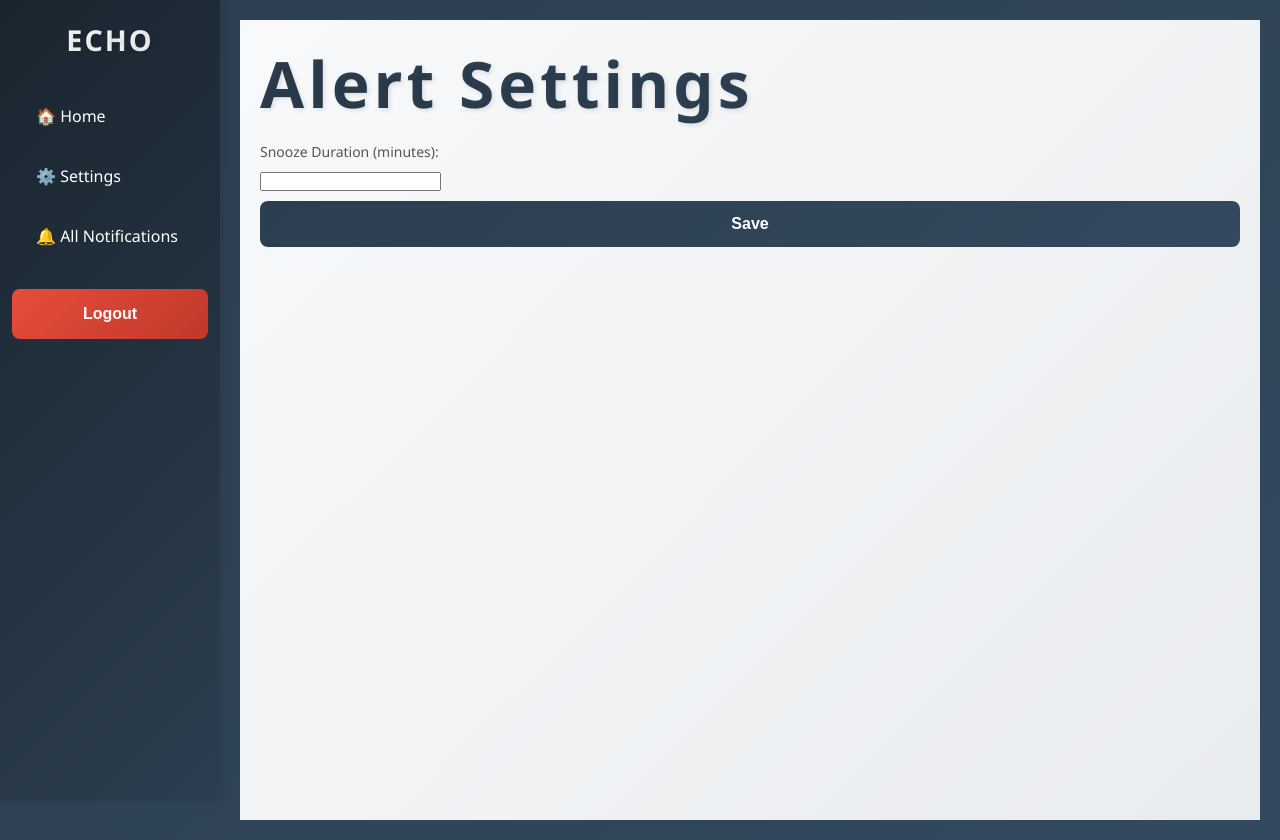
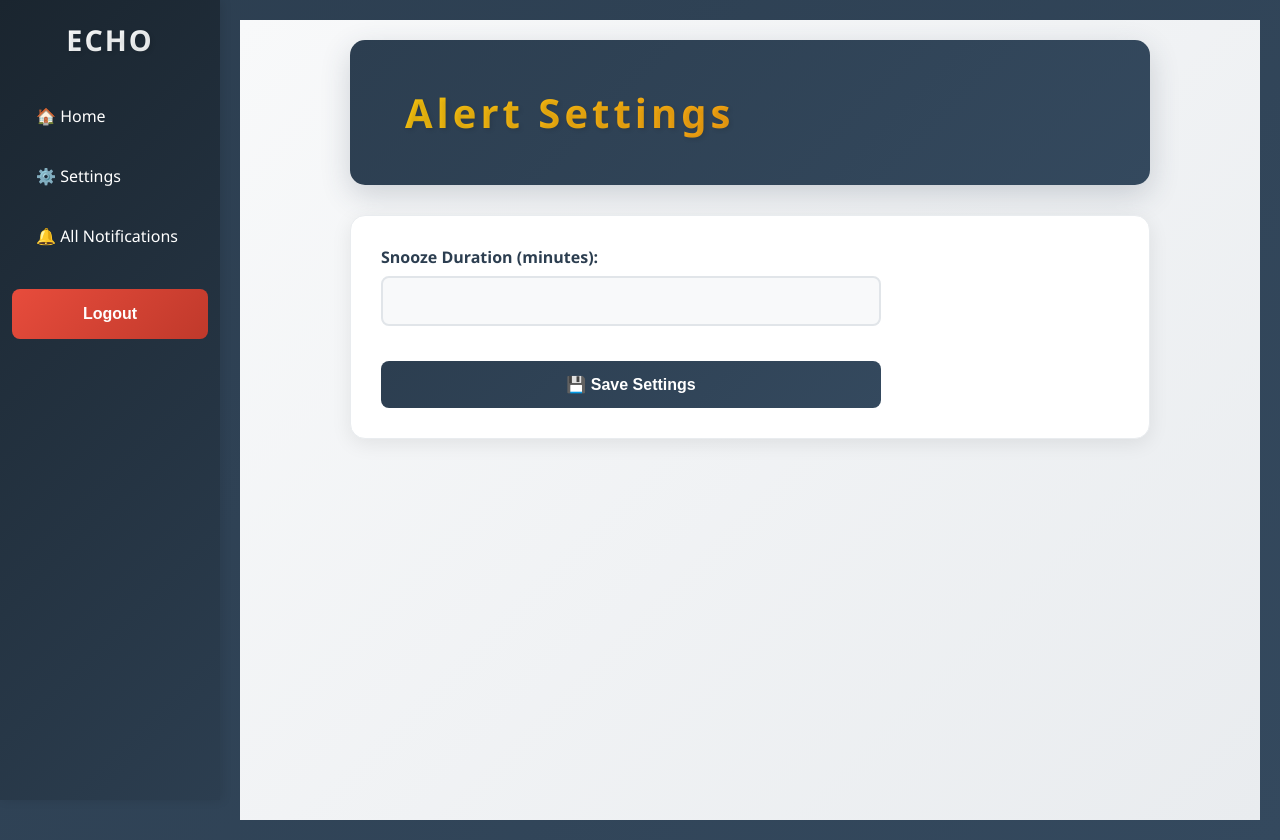
Before and after one commit to Anjana2002/Echo_Alerting_and_Notifictaion, a Django app: template echo/users/templates/settings.html in a window 1280 px wide. Run offline with Django 3.2, Linux system fonts and the light colour scheme; the template is opened without the code that fills it: most values are stand-ins (such as "Sample title", 1, 10 or a date in 2020).

Commit message:
add styles

```diff
--- a/echo/users/static/style.css
+++ b/echo/users/static/style.css
@@ -617,6 +617,101 @@
     font-weight: 500;
 }
 
+/* Settings page styles */
+.settings-content {
+    max-width: 800px;
+    margin: 0 auto;
+}
+
+.settings-header {
+    background: linear-gradient(135deg, #2c3e50 0%, #34495e 100%);
+    color: white;
+    padding: 30px;
+    border-radius: 15px;
+    margin-bottom: 30px;
+    box-shadow: 0 10px 30px rgba(44, 62, 80, 0.2);
+}
+
+.settings-header h1 {
+    margin: 0;
+    font-size: 2.5em;
+    font-weight: 700;
+    background: linear-gradient(135deg, #f1c40f 0%, #f39c12 100%);
+    -webkit-background-clip: text;
+    -webkit-text-fill-color: transparent;
+    background-clip: text;
+    padding: 15px 25px;
+    border-radius: 10px;
+    display: inline-block;
+}
+
+.settings-form-container {
+    background: white;
+    border-radius: 15px;
+    padding: 30px;
+    box-shadow: 0 5px 20px rgba(0, 0, 0, 0.08);
+    border: 1px solid #e9ecef;
+}
+
+.settings-form {
+    max-width: 500px;
+}
+
+.settings-form-group {
+    margin-bottom: 25px;
+}
+
+.settings-form-group label {
+    display: block;
+    margin-bottom: 8px;
+    color: #2c3e50;
+    font-weight: 600;
+    font-size: 16px;
+}
+
+.settings-form-group input[type="number"] {
+    width: 100%;
+    padding: 12px 16px;
+    border: 2px solid #e1e5e9;
+    border-radius: 8px;
+    font-size: 16px;
+    transition: border-color 0.3s ease, box-shadow 0.3s ease;
+    background-color: #f8f9fa;
+    font-family: inherit;
+}
+
+.settings-form-group input[type="number"]:focus {
+    outline: none;
+    border-color: #2c3e50;
+    box-shadow: 0 0 0 3px rgba(44, 62, 80, 0.1);
+    background-color: white;
+}
+
+.settings-save-btn {
+    background: linear-gradient(135deg, #2c3e50 0%, #34495e 100%);
+    color: white;
+    border: none;
+    padding: 14px 30px;
+    border-radius: 8px;
+    font-size: 16px;
+    font-weight: 600;
+    cursor: pointer;
+    transition: all 0.3s ease;
+    text-decoration: none;
+    display: inline-block;
+    text-align: center;
+}
+
+.settings-save-btn:hover {
+    background: linear-gradient(135deg, #34495e 0%, #2c3e50 100%);
+    transform: translateY(-2px);
+    box-shadow: 0 8px 25px rgba(44, 62, 80, 0.3);
+}
+
+.settings-save-btn:active {
+    transform: translateY(0);
+}
+
 /* Responsive design for notifications table */
 @media (max-width: 768px) {
     .notifications-table-container {
@@ -632,4 +727,12 @@
     .notifications-header h1 {
         font-size: 2em;
     }
+
+    .settings-header h1 {
+        font-size: 2em;
+    }
+
+    .settings-form-container {
+        padding: 20px;
+    }
 }
--- a/echo/users/templates/settings.html
+++ b/echo/users/templates/settings.html
@@ -1,16 +1,26 @@
 {% extends "base.html" %}
+{% block title %}Settings{% endblock %}
+{% block content %}
+<div class="settings-content">
+  <div class="settings-header">
+    <h1>Alert Settings</h1>
+  </div>
 
-{% block title %}Settings{% endblock %}
-
-{% block content %}
-<h1>Alert Settings</h1>
-
-<form method="post">
-    {% csrf_token %}
-    <div>
+  <div class="settings-form-container">
+    <form method="post" class="settings-form">
+      {% csrf_token %}
+      <div class="settings-form-group">
         <label for="snooze_minutes">Snooze Duration (minutes):</label>
-        <input type="number" id="snooze_minutes" name="snooze_minutes" min="1" value="{{ settings.snooze_minutes }}">
-    </div>
-    <button type="submit">Save</button>
-</form>
+        <input
+          type="number"
+          id="snooze_minutes"
+          name="snooze_minutes"
+          min="1"
+          value="{{ settings.snooze_minutes }}"
+        />
+      </div>
+      <button type="submit" class="settings-save-btn">💾 Save Settings</button>
+    </form>
+  </div>
+</div>
 {% endblock %}
```
